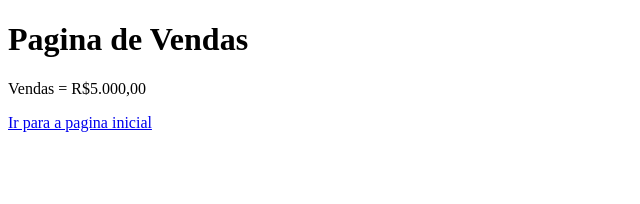
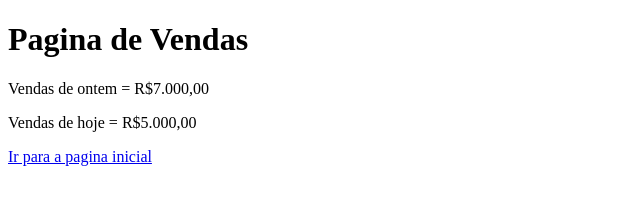
Before and after one commit to YagoCavalcantiRamos/Projeton1, a plain HTML site: page vendas.html in a window 1280 px wide. Shown: the whole page, without its empty margins (0-640 px from the left). Drawn offline with Linux system fonts and the light colour scheme.

Commit message:
Adicionado mais um dia de vendas

```diff
--- a/vendas.html
+++ b/vendas.html
@@ -7,7 +7,8 @@
 </head>
 <body>
     <h1>Pagina de Vendas</h1>
-    <p>Vendas = R$5.000,00</p>
+    <p>Vendas de ontem = R$7.000,00</p>
+    <p>Vendas de hoje = R$5.000,00</p>
     <a href="index.html">Ir para a pagina inicial</a>
 </body>
 </html>
```
